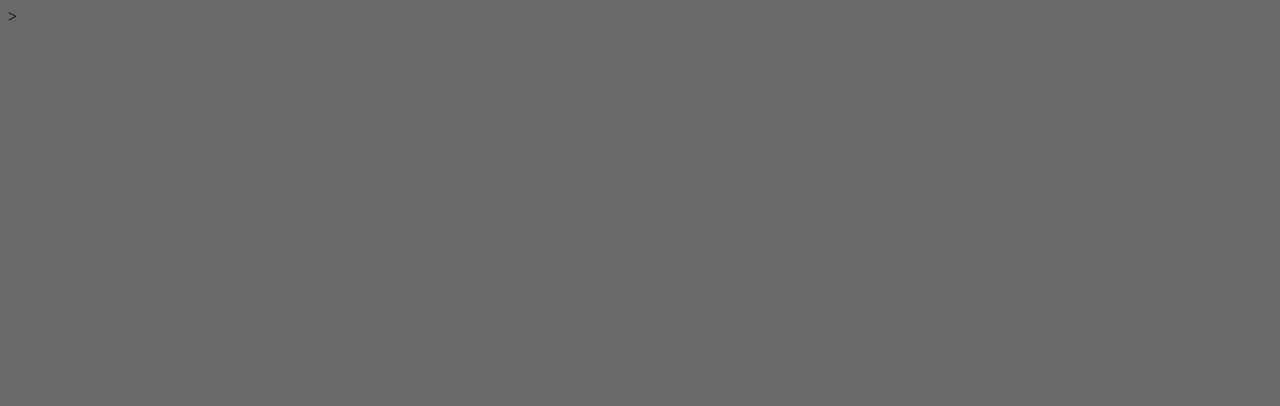
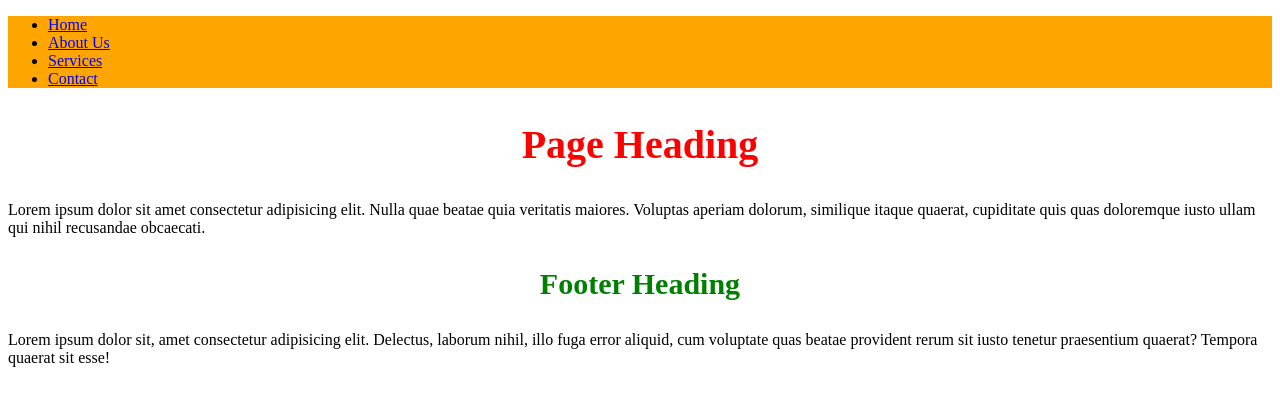
Before and after one commit to Brienyll/scss, a website: page index.html in a window 1280 px wide. Drawn offline with Linux system fonts and the light colour scheme.

Commit message:
scss variables

```diff
--- a/index.html
+++ b/index.html
@@ -3,8 +3,32 @@
 <head>
     <meta charset='UTF-8'>
     <link rel="stylesheet" href="css/main.css">
-    <title>Sass</title>>
+    <title>Sass</title>
 </head>
 <body>
+    <nav class="nav">
+        <ul>
+            <li><a href="#">Home</a></li>
+            <li><a href="#">About Us</a></li>
+            <li><a href="#">Services</a></li>
+            <li><a href="#">Contact</a></li>
+        </ul>
+    </nav>
+
+    <section class="banner">
+        <h1>Page Heading</h1>
+        <p>Lorem ipsum dolor sit amet consectetur adipisicing elit.
+        Nulla quae beatae quia veritatis maiores. Voluptas aperiam dolorum,
+        similique itaque quaerat, cupiditate quis quas doloremque iusto ullam
+        qui nihil recusandae obcaecati.</p>
+    </section>
+
+    <footer class="footer">
+        <h3>Footer Heading</h3>
+        <p>Lorem ipsum dolor sit, amet consectetur adipisicing elit. Delectus,
+             laborum nihil, illo fuga error aliquid, cum voluptate quas beatae
+             provident rerum sit iusto tenetur praesentium quaerat? Tempora
+             quaerat sit esse!</p>
+    </footer>
 </body>
 </html>
--- a/scss/main.scss
+++ b/scss/main.scss
@@ -1,3 +1,24 @@
-body {
-    background-color: #696969;
+$color-primary: orange;
+$color-secondary: green;
+$color-tertiary: royalblue;
+
+$font-lg: 40px;
+$font-md: 30px;
+$font-sm: 20px;
+
+.nav {
+    background-color: $color-primary;
 }
+
+.banner h1 {
+    $color-secondary:red;
+    font-size: $font-lg;
+    color: $color-secondary;
+    text-align: center;
+}
+
+.footer h3 {
+    font-size: $font-md;
+    color: $color-secondary;
+    text-align: center;
+}
```
Also changed, not shown: css/main.css.
